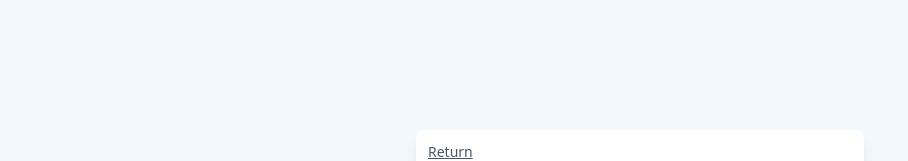
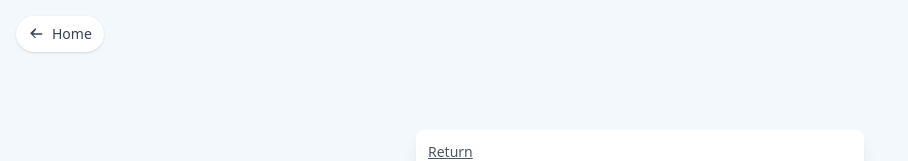
Before and after one commit to TheMMZ/AI-Vecole, a Next.js app in the folder frontend/: page /AuthCard in a window 1280 px wide. Shown: the top 161 px of the page, without its empty margins (0-908 px from the left). Built offline with nearby package versions, Linux system fonts and the light colour scheme.

Commit message:
feat(auth): add page-level top-left return button on AuthCard page

```diff
--- a/frontend/src/app/AuthCard/page.tsx
+++ b/frontend/src/app/AuthCard/page.tsx
@@ -2,11 +2,13 @@
 import dynamic from 'next/dynamic';
 import { useEffect, useRef } from 'react';
 import { useConfirm } from '../components/ConfirmProvider';
+import { useRouter } from 'next/navigation';
 
 const AuthCard = dynamic(() => import('./AuthCard'), { ssr: false });
 
 export default function AuthCardPage() {
   const confirm = useConfirm();
+  const router = useRouter();
   const seqRef = useRef<number | null>(null);
   const handlingRef = useRef(false);
 
@@ -51,7 +53,18 @@ export default function AuthCardPage() {
   }, []);
 
   return (
-    <div className="min-h-screen flex items-center justify-center bg-[#f3f8fc]">
+    <div className="min-h-screen flex items-center justify-center bg-[#f3f8fc] relative">
+      {/* Page-level return button (top-left) */}
+      <button
+        onClick={() => router.push('/')}
+        aria-label="Return to main page"
+        className="absolute left-4 top-4 z-50 inline-flex items-center gap-2 px-3 py-2 bg-white shadow rounded-full text-sm text-gray-700 hover:bg-gray-100"
+      >
+        <svg xmlns="http://www.w3.org/2000/svg" viewBox="0 0 20 20" fill="currentColor" className="w-4 h-4">
+          <path fillRule="evenodd" d="M9.707 14.707a1 1 0 01-1.414 0l-5-5a1 1 0 010-1.414l5-5a1 1 0 111.414 1.414L6.414 9H17a1 1 0 110 2H6.414l3.293 3.293a1 1 0 010 1.414z" clipRule="evenodd" />
+        </svg>
+        <span className="hidden sm:inline">Home</span>
+      </button>
       <AuthCard />
     </div>
   );
```
